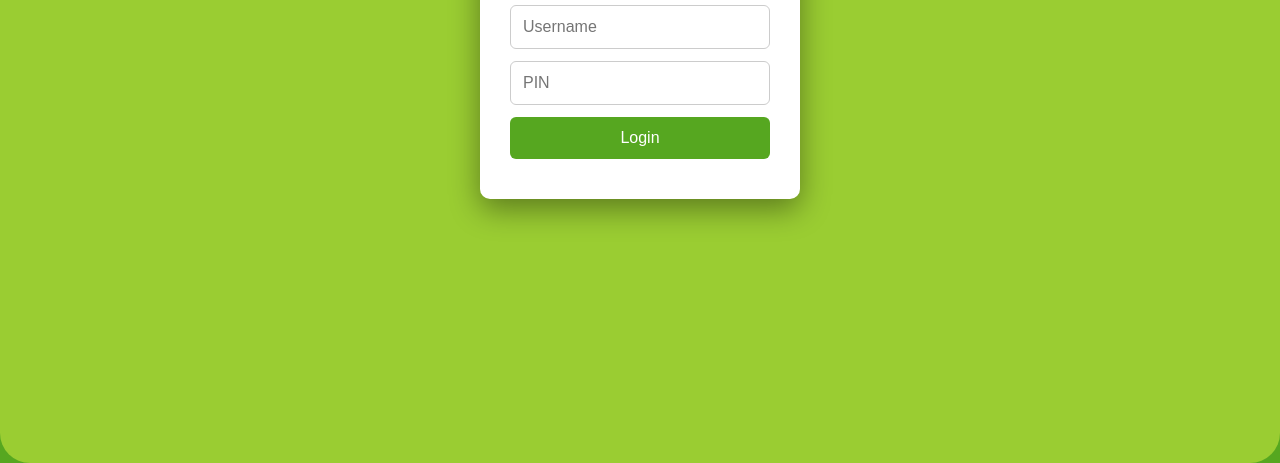
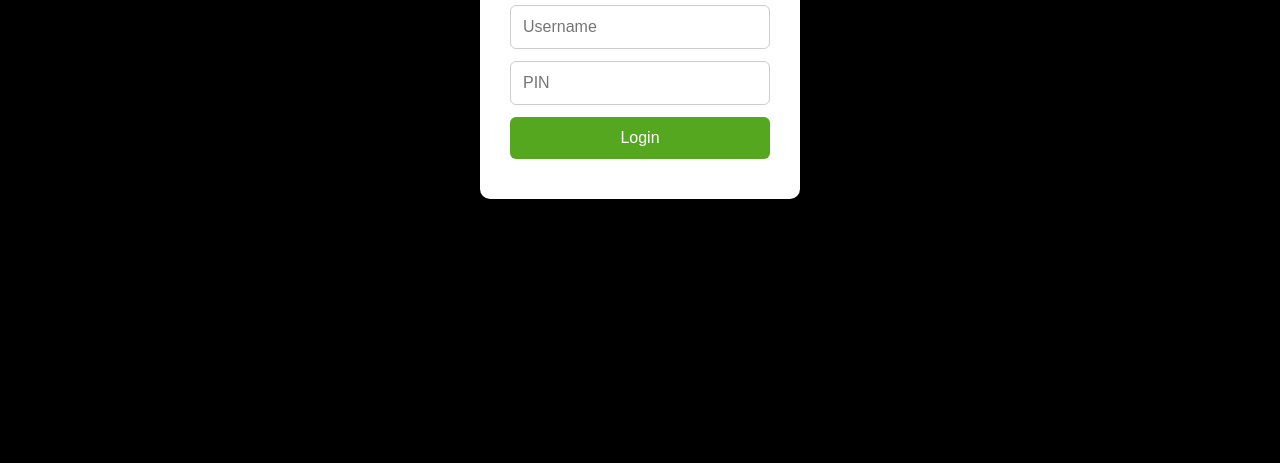
Before and after one commit to DillenTheCoder/test3, a plain HTML site: page index.html in a window 1280 px wide. Shown: the part 337-800 px from the top of the page. Drawn offline with Linux system fonts and the light colour scheme.

Commit message:
Update style.css

```diff
--- a/style.css
+++ b/style.css
@@ -38,7 +38,7 @@ body {
     left: 0;
     right: 0;
     bottom: 0;
-    background: #00000000;
+    background: #000000;
     display: flex;
     align-items: center;
     justify-content: center;
@@ -160,4 +160,5 @@ body {
 .secondary {
     background: #555;
     color: white;
+
 }
```
